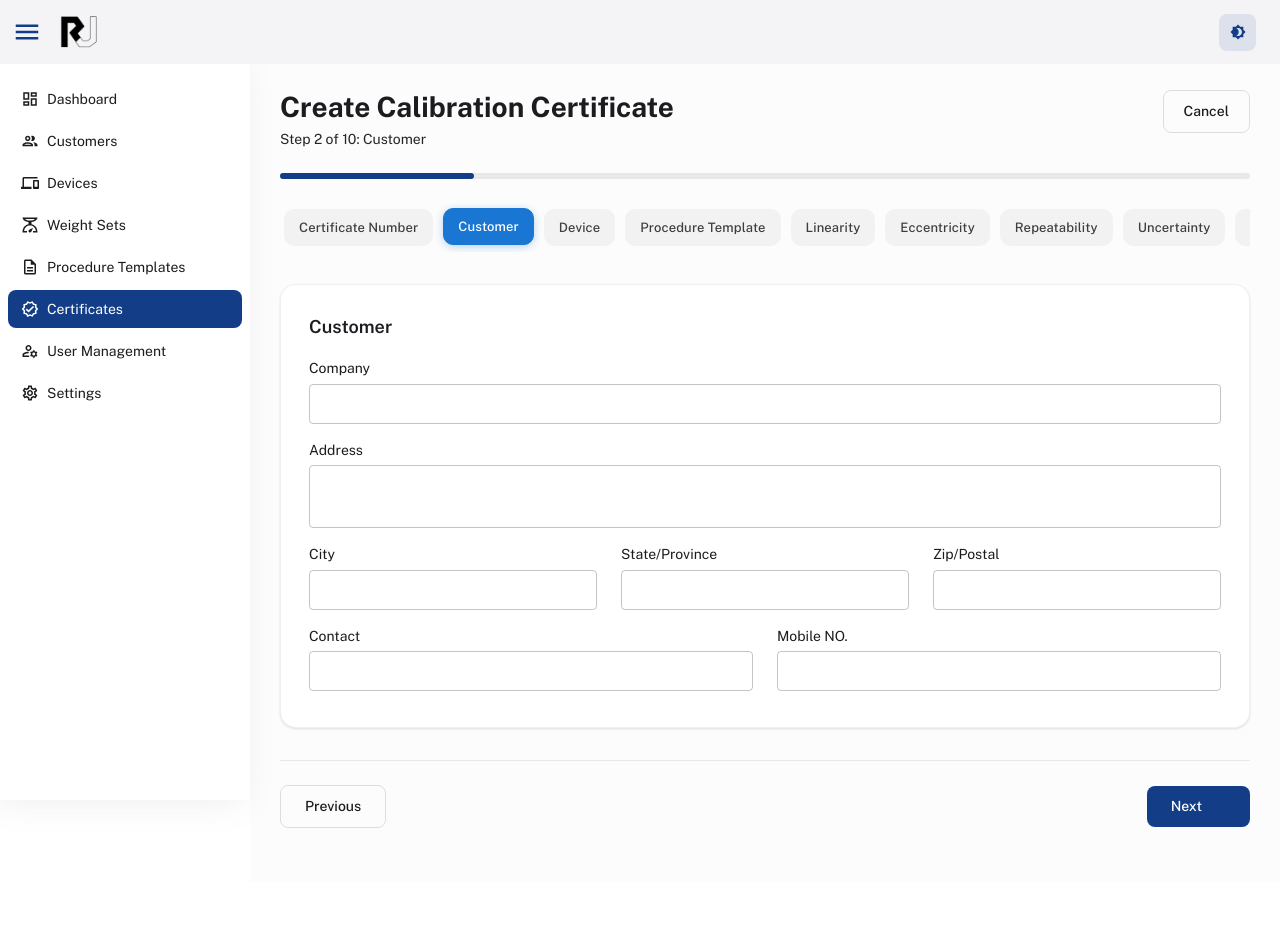
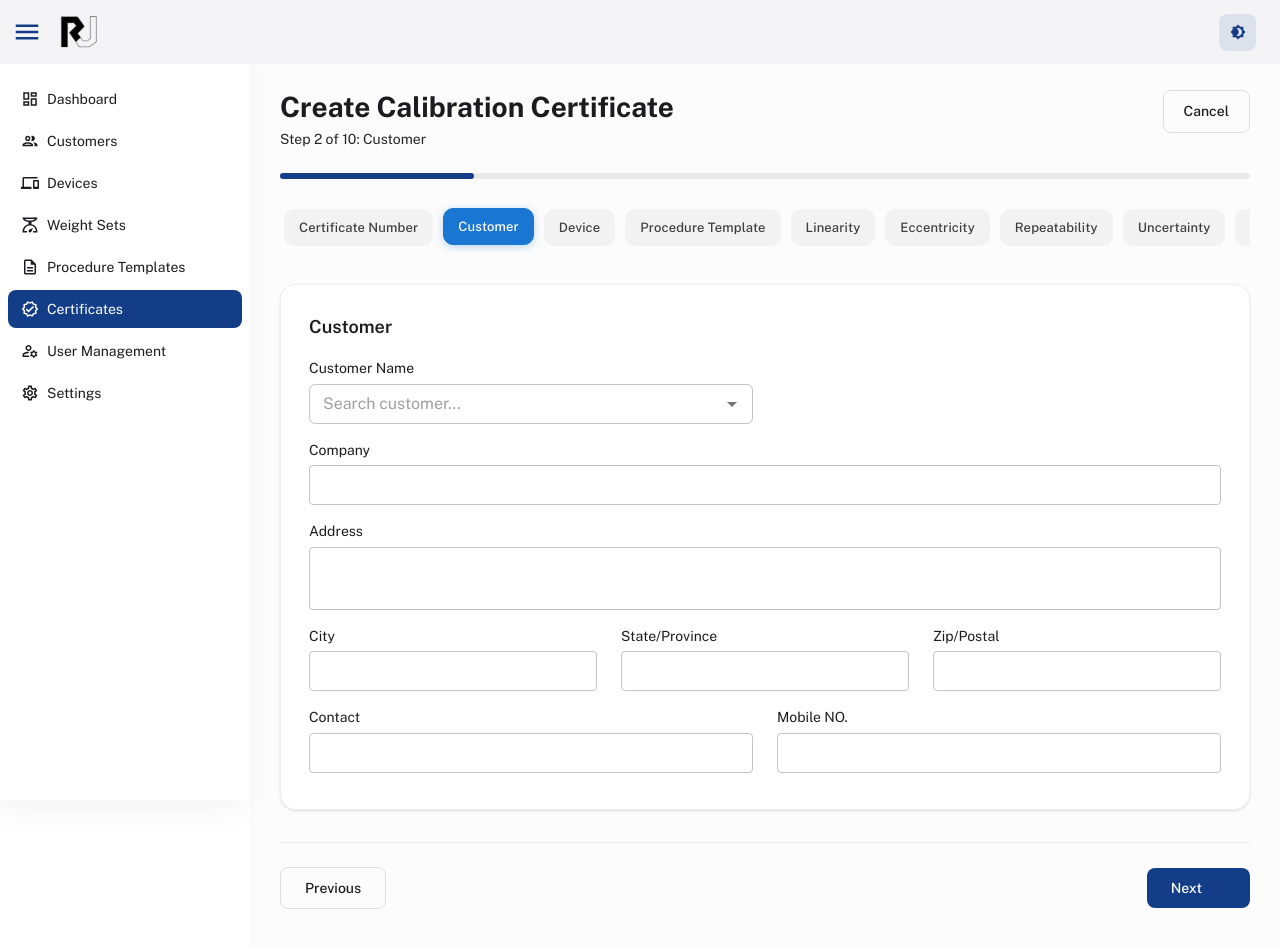
Before and after one commit to dhavalinventam/RJ-Technologies-Calibration-Certificate-Penal, a React (Vite) app: page /certificates/create in a window 1280 px wide. Both pictures are taken after a click on the element "Customer". Shown: the top 948 px of the page. Before the commit the page ends 882 px from the top, so only its background shows below. Built offline with nearby package versions, Linux system fonts and the light colour scheme; some icons are missing.

Commit message:
Procedure Templates code update

```diff
--- a/src/pages/protected/certificates/CreateCertificate.jsx
+++ b/src/pages/protected/certificates/CreateCertificate.jsx
@@ -42,6 +42,64 @@ const steps = [
   'Preview & Generate'
 ]
 
+const defaultCustomerOptions = [
+  {
+    id: '1',
+    customerName: 'Amnel',
+    company: 'Amnel Pharmaceutical Pvt Ltd',
+    address: '301, Shahjanand Plaza, Bhattha, Paldi',
+    city: 'Ahmedabad',
+    state: 'Gujarat',
+    zip: '380007',
+    contactPerson: 'Urmil Patel',
+    mobile: '9876543210'
+  },
+  {
+    id: '2',
+    customerName: 'Globex Labs',
+    company: 'Globex Laboratory Solutions',
+    address: 'Plot 12, GIDC Estate, Makarpura',
+    city: 'Vadodara',
+    state: 'Gujarat',
+    zip: '390010',
+    contactPerson: 'Rekha Sharma',
+    mobile: '9825034567'
+  },
+  {
+    id: '3',
+    customerName: 'Vertex Pharma',
+    company: 'Vertex Pharmaceuticals LLP',
+    address: 'Unit 5, MIDC Industrial Area',
+    city: 'Mumbai',
+    state: 'Maharashtra',
+    zip: '400104',
+    contactPerson: 'Rohan Desai',
+    mobile: '9898076543'
+  },
+  {
+    id: '4',
+    customerName: 'Everest Biotech',
+    company: 'Everest Biotech Pvt Ltd',
+    address: 'Science Park, Vesu',
+    city: 'Surat',
+    state: 'Gujarat',
+    zip: '395007',
+    contactPerson: 'Nisha Shah',
+    mobile: '9012304567'
+  },
+  {
+    id: '5',
+    customerName: 'Zenith Industries',
+    company: 'Zenith Industrial Solutions',
+    address: 'Phase II, Hinjewadi IT Park',
+    city: 'Pune',
+    state: 'Maharashtra',
+    zip: '411057',
+    contactPerson: 'Ajay Kulkarni',
+    mobile: '9123456780'
+  }
+]
+
 const deviceNameOptions = [
   'Analytical Balance XS205',
   'Bench Scale B300',
@@ -87,6 +145,9 @@ const CreateCertificate = () => {
   const [certificateNo, setCertificateNo] = useState('RJ-2511-018')
   const [selectedDeviceName, setSelectedDeviceName] = useState(null)
   const [deviceNameInputValue, setDeviceNameInputValue] = useState('')
+  const [customerOptions, setCustomerOptions] = useState(defaultCustomerOptions)
+  const [selectedCustomer, setSelectedCustomer] = useState(null)
+  const [customerNameInputValue, setCustomerNameInputValue] = useState('')
   const [procedureTemplateOptions, setProcedureTemplateOptions] = useState(defaultProcedureTemplates)
   const [selectedTemplateName, setSelectedTemplateName] = useState(null)
   const [templateNameInputValue, setTemplateNameInputValue] = useState('')
@@ -106,6 +167,25 @@ const CreateCertificate = () => {
     } catch (error) {
       console.error('Failed to load procedure templates:', error)
       setProcedureTemplateOptions(defaultProcedureTemplates)
+    }
+  }, [])
+
+  useEffect(() => {
+    try {
+      const storedCustomers = localStorage.getItem('customers')
+      if (storedCustomers) {
+        const parsed = JSON.parse(storedCustomers)
+        if (Array.isArray(parsed) && parsed.length > 0) {
+          setCustomerOptions(parsed)
+        } else {
+          setCustomerOptions(defaultCustomerOptions)
+        }
+      } else {
+        setCustomerOptions(defaultCustomerOptions)
+      }
+    } catch (error) {
+      console.error('Failed to load customers:', error)
+      setCustomerOptions(defaultCustomerOptions)
     }
   }, [])
   const [calibrationDetails, setCalibrationDetails] = useState({
@@ -1454,6 +1534,61 @@ const CreateCertificate = () => {
                     Customer
                   </Typography>
                 </Box>
+
+                <div className='row'>
+                  <div className='col-12 col-md-6'>
+                    <Typography variant='body2' sx={{ mb: 0.7 }} component='label' className='cc_label'>
+                      Customer Name
+                    </Typography>
+                    <Autocomplete
+                      options={customerOptions}
+                      value={selectedCustomer}
+                      onChange={(_, newValue) => {
+                        setSelectedCustomer(newValue)
+                        if (newValue) {
+                          setCustomer({
+                            company: newValue.company || '',
+                            address: newValue.address || '',
+                            city: newValue.city || '',
+                            state: newValue.state || '',
+                            zip: newValue.zip || newValue.pincode || '',
+                            contact: newValue.contactPerson || '',
+                            mobile: newValue.mobile || ''
+                          })
+                          setCustomerNameInputValue(newValue.customerName || '')
+                        } else {
+                          setCustomer({
+                            company: '',
+                            address: '',
+                            city: '',
+                            state: '',
+                            zip: '',
+                            contact: '',
+                            mobile: ''
+                          })
+                          setCustomerNameInputValue('')
+                        }
+                      }}
+                      inputValue={customerNameInputValue}
+                      onInputChange={(_, newInputValue) => setCustomerNameInputValue(newInputValue)}
+                      getOptionLabel={option => option?.customerName || ''}
+                      isOptionEqualToValue={(option, value) => option?.id === value?.id}
+                      renderInput={params => (
+                        <TextField
+                          {...params}
+                          placeholder='Search customer...'
+                          size='small'
+                          InputProps={{
+                            ...params.InputProps,
+                            sx: {
+                              borderRadius: 1.5
+                            }
+                          }}
+                        />
+                      )}
+                    />
+                  </div>
+                </div>
 
                 {/* Bootstrap-style rows/cols (no Grid) */}
                 <div className='row'>
```
